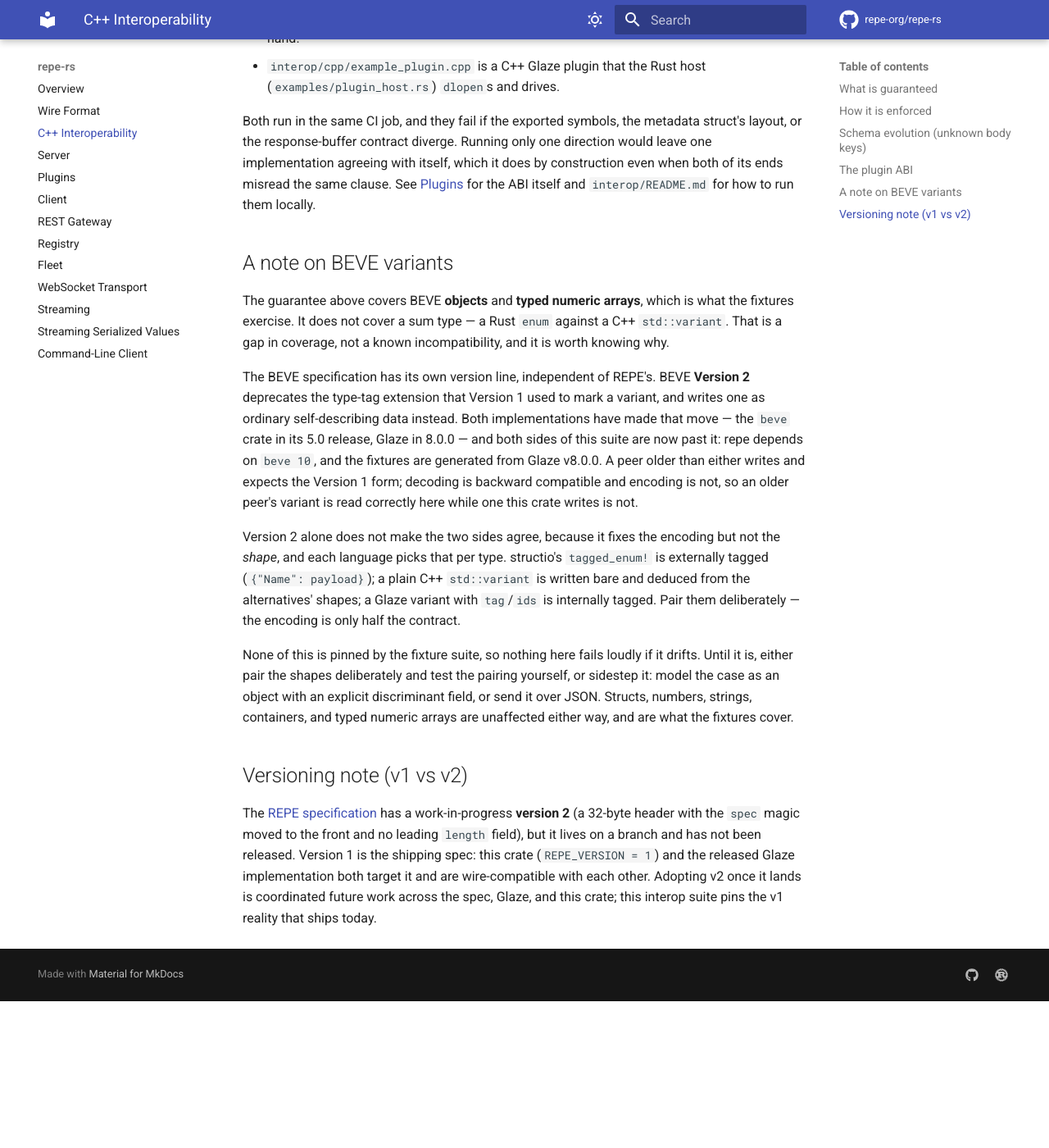
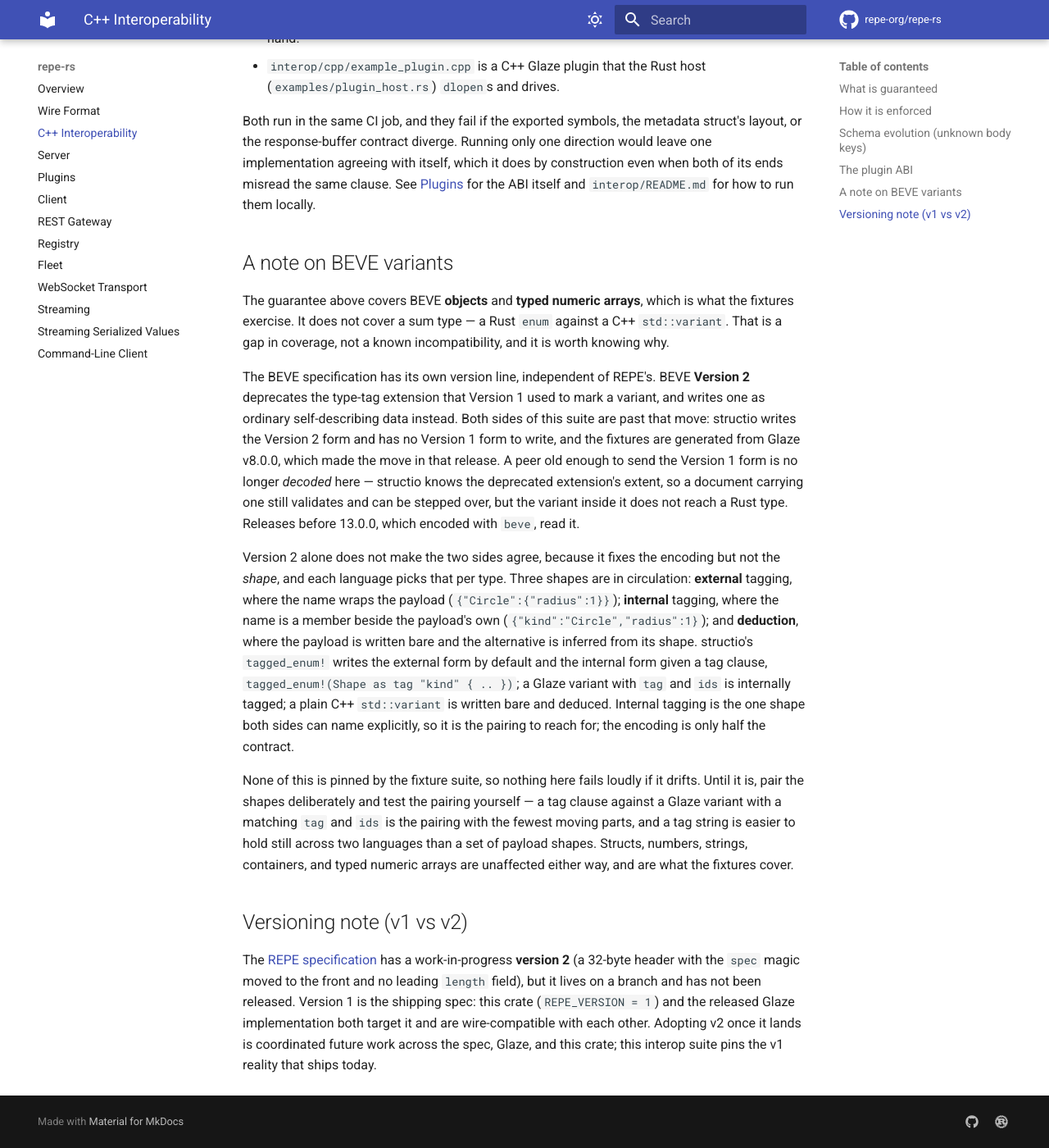
Before and after one commit to repe-org/repe-rs, an MkDocs documentation site: the page built from docs/interop.md, in a window 1280 px wide and 1400 px high, scrolled down 2194 px. Shown: the whole window at 82% size. Built offline with MkDocs 1.6.1 and Material for MkDocs 9.7.7, drawn with Linux system fonts in a browser that asks for light colours; comment, search, counter and statistics services are not loaded; before the commit the page ends 3415 px from its top, so only the background shows below that.

```diff
--- a/Cargo.toml
+++ b/Cargo.toml
@@ -145,7 +145,7 @@ required-features = ["value-stream"]
 # `Router::with_typed_slice_ref`; `read_beve_array_into` for the bulk decode;
 # and `minify` / `prettify` for the CLI, which reformats a body it has no type
 # for.
-structio = "0.2.2"
+structio = "0.3.0"
 thiserror = "1"
 # Moves in lockstep with this crate: the generated code names items that only
 # exist alongside a matching release. 0.6 -> 0.7 is what keeps a `repe = "12"`
--- a/docs/interop.md
+++ b/docs/interop.md
@@ -76,11 +76,11 @@ Both run in the same CI job, and they fail if the exported symbols, the metadata
 
 The guarantee above covers BEVE **objects** and **typed numeric arrays**, which is what the fixtures exercise. It does not cover a sum type — a Rust `enum` against a C++ `std::variant`. That is a gap in coverage, not a known incompatibility, and it is worth knowing why.
 
-The BEVE specification has its own version line, independent of REPE's. BEVE **Version 2** deprecates the type-tag extension that Version 1 used to mark a variant, and writes one as ordinary self-describing data instead. Both implementations have made that move — the `beve` crate in its 5.0 release, Glaze in 8.0.0 — and both sides of this suite are now past it: repe depends on `beve 10`, and the fixtures are generated from Glaze v8.0.0. A peer older than either writes and expects the Version 1 form; decoding is backward compatible and encoding is not, so an older peer's variant is read correctly here while one this crate writes is not.
+The BEVE specification has its own version line, independent of REPE's. BEVE **Version 2** deprecates the type-tag extension that Version 1 used to mark a variant, and writes one as ordinary self-describing data instead. Both sides of this suite are past that move: structio writes the Version 2 form and has no Version 1 form to write, and the fixtures are generated from Glaze v8.0.0, which made the move in that release. A peer old enough to send the Version 1 form is no longer *decoded* here — structio knows the deprecated extension's extent, so a document carrying one still validates and can be stepped over, but the variant inside it does not reach a Rust type. Releases before 13.0.0, which encoded with `beve`, read it.
 
-Version 2 alone does not make the two sides agree, because it fixes the encoding but not the *shape*, and each language picks that per type. structio's `tagged_enum!` is externally tagged (`{"Name": payload}`); a plain C++ `std::variant` is written bare and deduced from the alternatives' shapes; a Glaze variant with `tag`/`ids` is internally tagged. Pair them deliberately — the encoding is only half the contract.
+Version 2 alone does not make the two sides agree, because it fixes the encoding but not the *shape*, and each language picks that per type. Three shapes are in circulation: **external** tagging, where the name wraps the payload (`{"Circle":{"radius":1}}`); **internal** tagging, where the name is a member beside the payload's own (`{"kind":"Circle","radius":1}`); and **deduction**, where the payload is written bare and the alternative is inferred from its shape. structio's `tagged_enum!` writes the external form by default and the internal form given a tag clause, `tagged_enum!(Shape as tag "kind" { .. })`; a Glaze variant with `tag` and `ids` is internally tagged; a plain C++ `std::variant` is written bare and deduced. Internal tagging is the one shape both sides can name explicitly, so it is the pairing to reach for; the encoding is only half the contract.
 
-None of this is pinned by the fixture suite, so nothing here fails loudly if it drifts. Until it is, either pair the shapes deliberately and test the pairing yourself, or sidestep it: model the case as an object with an explicit discriminant field, or send it over JSON. Structs, numbers, strings, containers, and typed numeric arrays are unaffected either way, and are what the fixtures cover.
+None of this is pinned by the fixture suite, so nothing here fails loudly if it drifts. Until it is, pair the shapes deliberately and test the pairing yourself — a tag clause against a Glaze variant with a matching `tag` and `ids` is the pairing with the fewest moving parts, and a tag string is easier to hold still across two languages than a set of payload shapes. Structs, numbers, strings, containers, and typed numeric arrays are unaffected either way, and are what the fixtures cover.
 
 ## Versioning note (v1 vs v2)
 
```
Also changed, not shown: CHANGELOG.md (+2 -0 lines), 6 other files.
